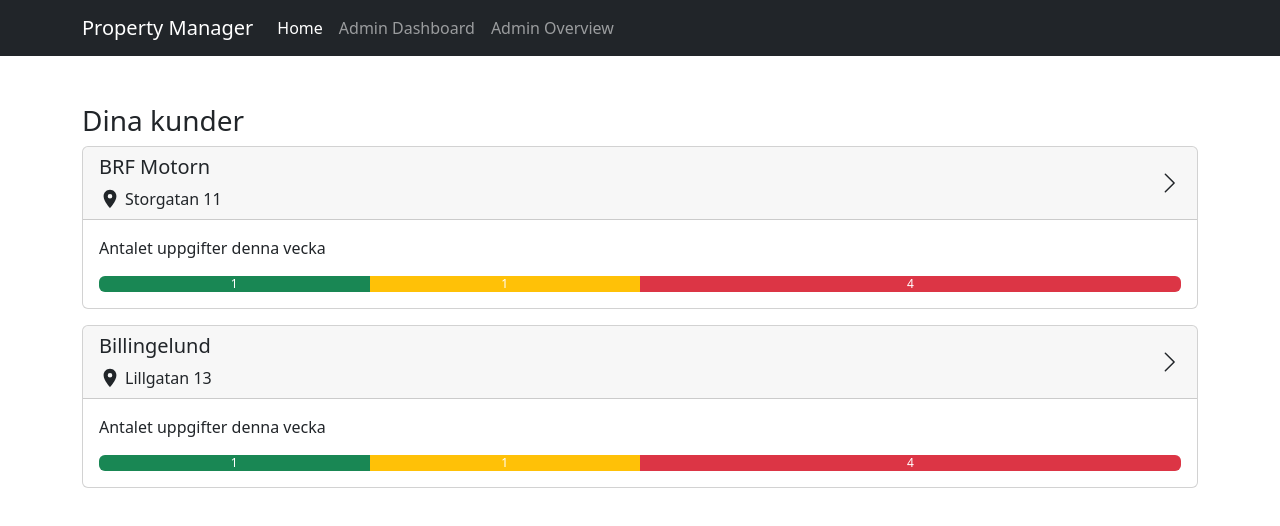
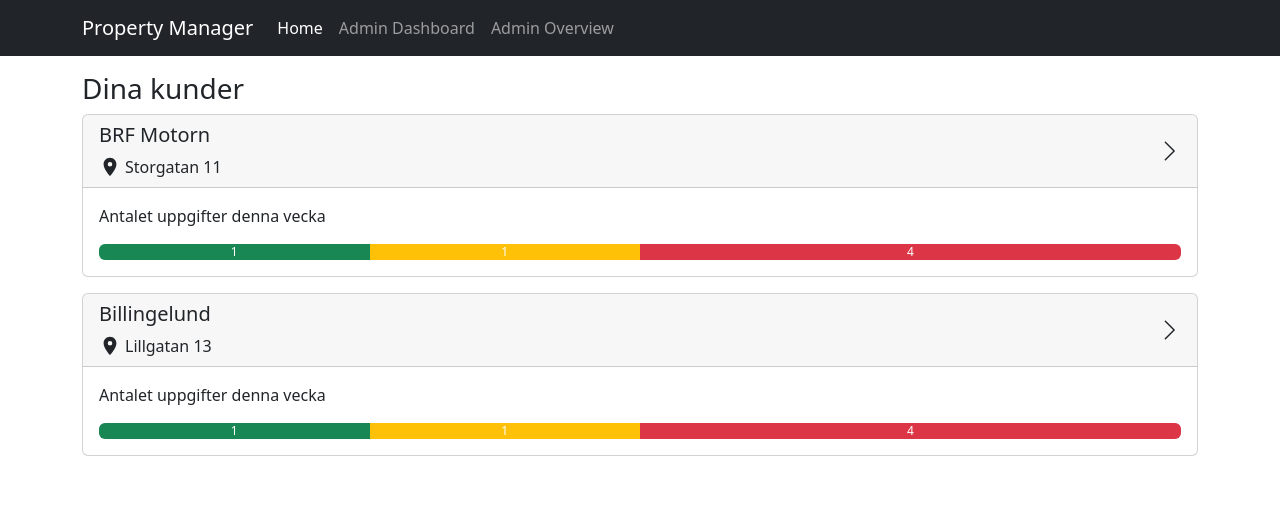
Before and after one commit to AppStractSE/PropertyManager-Frontend, a React (Vite) app: page / in a window 1280 px wide. Shown: the top 526 px of the page. Built offline with nearby package versions, Linux system fonts and the light colour scheme.

Commit message:
Decreased margin top on home page

```diff
--- a/src/pages/Home.tsx
+++ b/src/pages/Home.tsx
@@ -7,7 +7,7 @@ import "../styling/overrides.scss";
 const Home = () => {
   const data = CustomerData;
   return (
-    <Container className='mt-5'>
+    <Container className='mt-3'>
       <div className='h3'>Dina kunder</div>
       <Stack direction='vertical' gap={3}>
         {data.map((customer) => (
```
